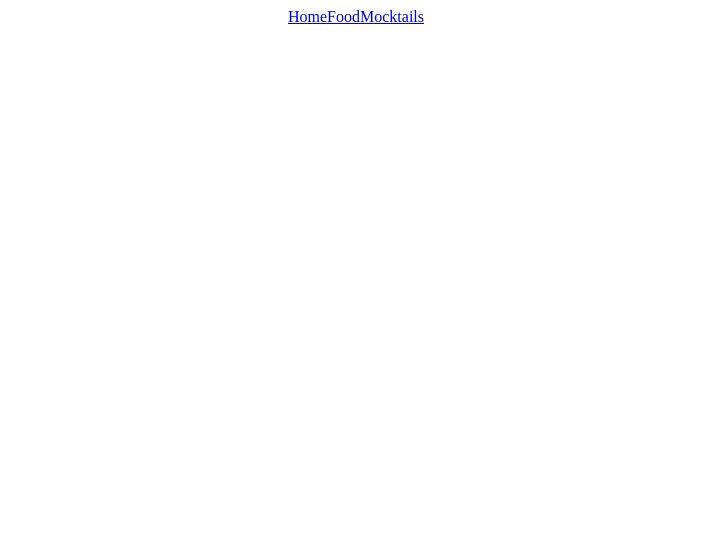
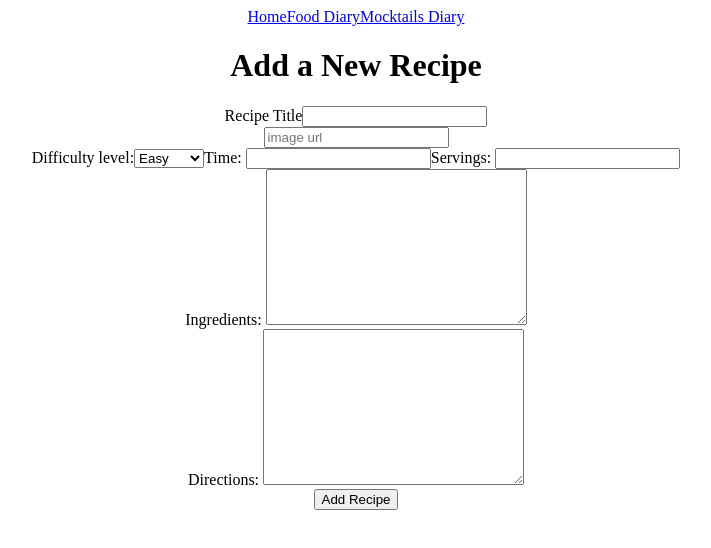
Before and after one commit to Aekangi/FoodDiaries, a React (Create React App) app in the folder client/: page /foods/foodForm in a window 1280 px wide. Shown: the top 548 px of the page, without its empty margins (284-995 px from the left). Built offline with nearby package versions, Linux system fonts and the light colour scheme; no server answers.

Commit message:
input values for the form complete

```diff
--- a/client/src/Components/Header.jsx
+++ b/client/src/Components/Header.jsx
@@ -7,8 +7,8 @@ const Header = () => {
     <header>
       <nav>
         <Link to= '/'>Home</Link>
-        <Link to= '/foods'>Food</Link>
-        <Link to= '/mocktails'>Mocktails</Link>
+        <Link to= '/foods'>Food Diary</Link>
+        <Link to= '/mocktails'>Mocktails Diary</Link>
       </nav>
     </header>
   )
--- a/client/src/pages/FoodForm.js
+++ b/client/src/pages/FoodForm.js
@@ -1,17 +1,18 @@
 import { useState, useEffect } from 'react'
 import axios from 'axios'
+import { useNavigate } from 'react-router-dom'
 
 const FoodForm = () => {
   const [recipe, setRecipe] = useState([])
-
+  let navigate = useNavigate()
   const initialForm = {
+    image: '',
     name: '',
     difficulty_Level: '',
     time: '',
     servings: '',
     ingredients: '',
-    directions: '',
-    image: ''
+    directions: ''
   }
 
   const [formState, setFormState] = useState(initialForm)
@@ -33,11 +34,97 @@ const FoodForm = () => {
     e.preventDefault()
     axios.post('http://localhost3001/foods', formState)
     setFormState(initialForm)
+    navigate('/foods')
   }
 
   const handleChange = (e) => {
     setFormState({ ...formState, [e.target.id]: e.target.value })
   }
+
+  return (
+    <div className="FoodForm">
+      <h1>Add a New Recipe</h1>
+      <form onSubmit={handleSubmit}>
+        <div>
+          <label htmlFor="name">Recipe Title</label>
+          <input
+            type="text"
+            id="name"
+            onChange={handleChange}
+            value={formState.name}
+            required
+          ></input>
+        </div>
+        <div>
+          <label htmlFor="image"></label>
+          <input
+            type="text"
+            id="image"
+            onChange={handleChange}
+            value={formState.image}
+            placeholder="image url"
+            required
+          ></input>
+        </div>
+        <div>
+          <label htmlFor="difficulty_Level">Difficulty level:</label>
+          <select
+            id="difficulty_Level"
+            onChange={handleChange}
+            value={formState.difficulty_Level}
+            required
+          >
+            <option value="Easy">Easy</option>
+            <option value="Medium">Medium</option>
+            <option value="Hard">Hard</option>
+          </select>
+
+          <label htmlFor="time">Time: </label>
+          <input
+            type="text"
+            id="time"
+            onChange={handleChange}
+            value={formState.time}
+            required
+          ></input>
+
+          <label htmlFor="servings">Servings: </label>
+          <input
+            type="text"
+            id="servings"
+            onChange={handleChange}
+            value={formState.servings}
+            required
+          ></input>
+        </div>
+        <div>
+          <label htmlFor="ingredients">Ingredients: </label>
+          <textarea
+            id="ingredients"
+            cols="30"
+            rows="10"
+            onChange={handleChange}
+            value={formState.ingredients}
+            required
+          ></textarea>
+        </div>
+        <div>
+          <label htmlFor="directions">Directions: </label>
+          <textarea
+            id="directions"
+            cols="30"
+            rows="10"
+            onChange={handleChange}
+            value={formState.directions}
+            required
+          ></textarea>
+        </div>
+        <div>
+          <button type="submit">Add Recipe</button>
+        </div>
+      </form>
+    </div>
+  )
 }
 
 export default FoodForm
--- a/client/src/pages/Home.js
+++ b/client/src/pages/Home.js
@@ -4,12 +4,17 @@ const Home = () => {
   return (
     <div>
       <h1>Food Diaries</h1>
+      <p>
+        Open a diary to view recipes that have been passing down from generation
+        to generation. To keep the tradition going, please add a recipe and keep
+        the tradition going.
+      </p>
       <h1>
         <button>
-          <Link to="/foods">Food</Link>
+          <Link to="/foods">Food Diary</Link>
         </button>
         <button>
-          <Link to="/mocktails">Mocktails</Link>
+          <Link to="/mocktails">Mocktails Diary</Link>
         </button>
       </h1>
     </div>
```
